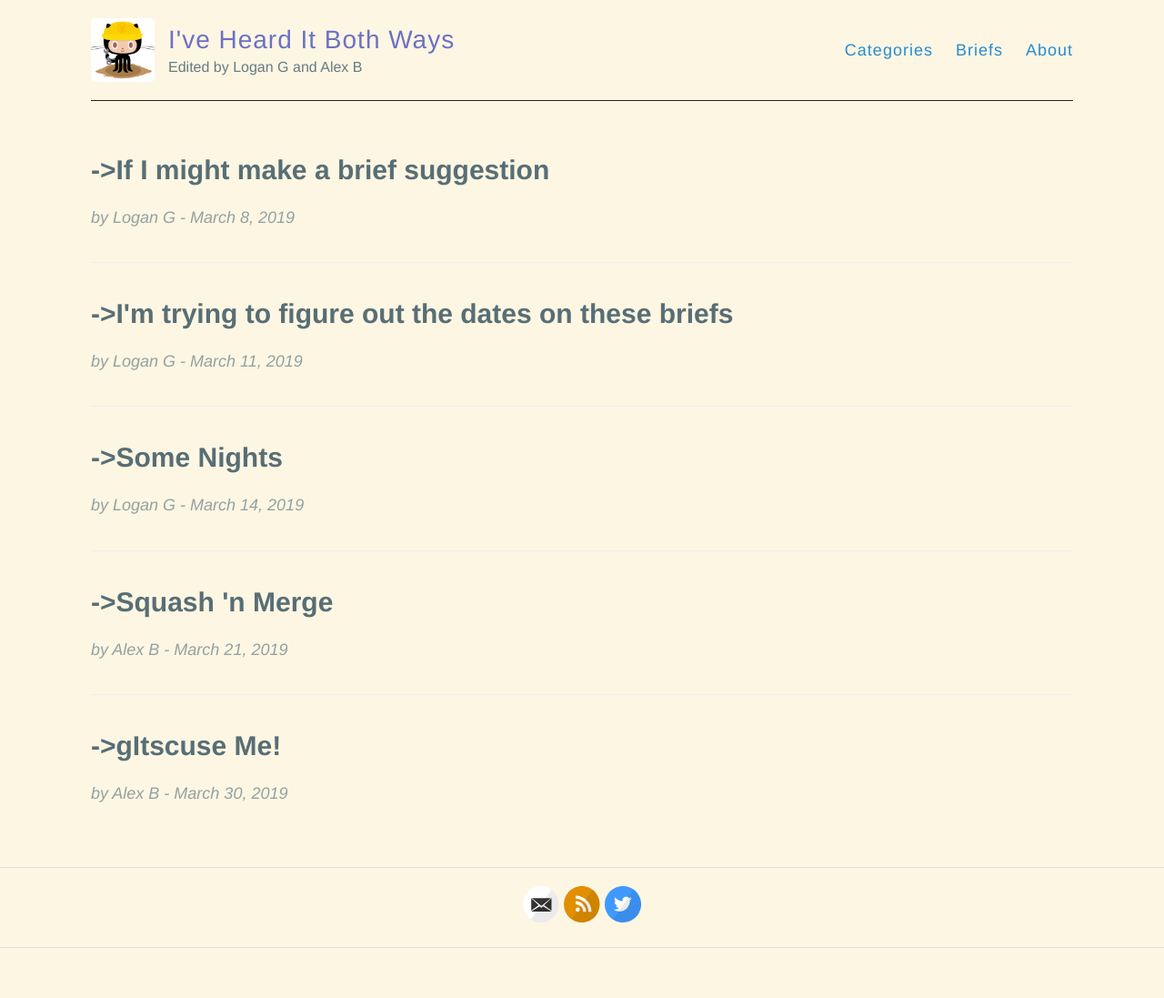
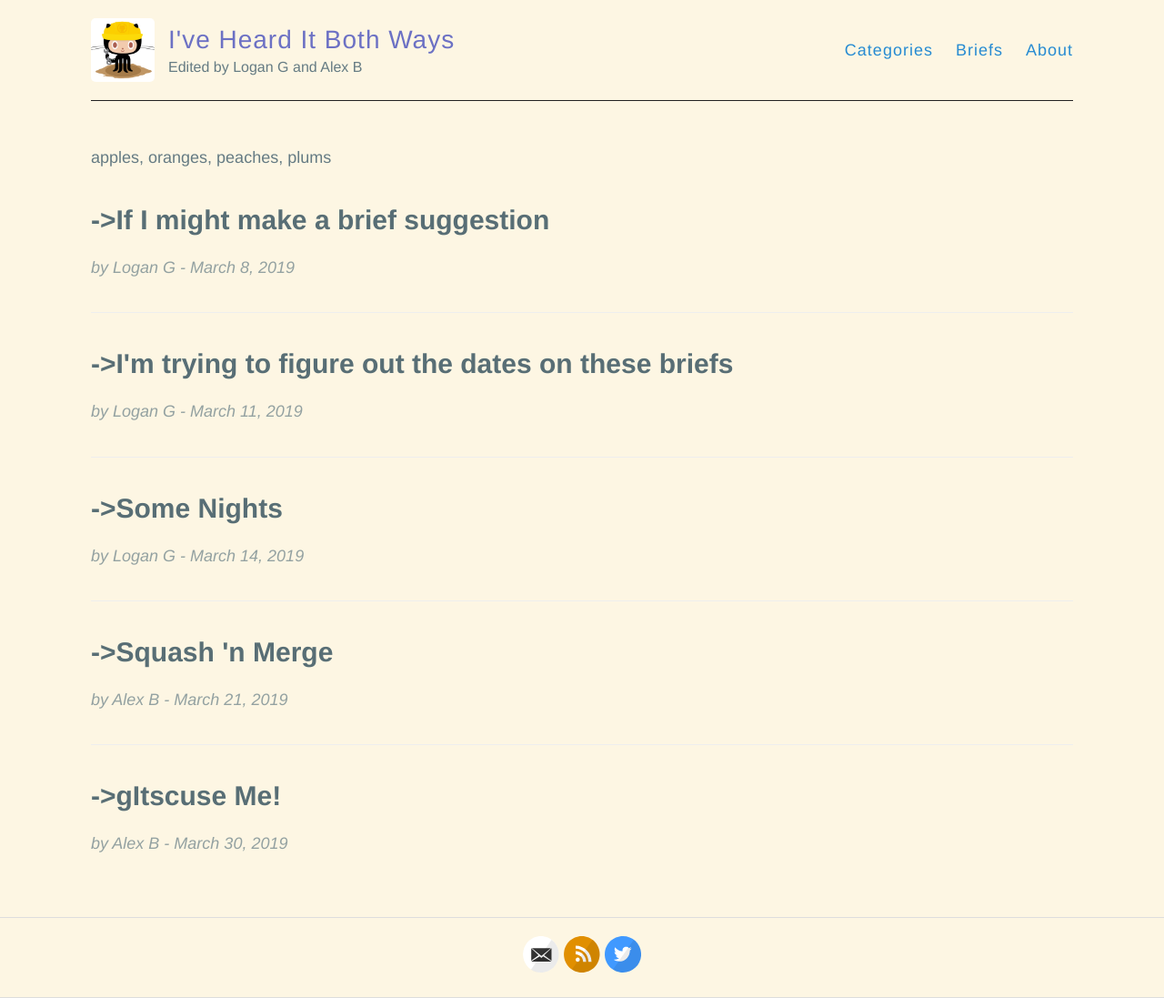
Before and after one commit to hencefarthing/hencefarthing.github.io, a Jekyll site: the page built from briefs.md, in a window 1280 px wide. Shown: the whole page at 91% size. Built offline with Jekyll 4.4.1, drawn with Linux system fonts in a browser that asks for light colours; before the commit the page ends 1042 px from its top, so only the background shows below that.

Commit message:
new test for-loop

```diff
--- a/_layouts/list-briefs.html
+++ b/_layouts/list-briefs.html
@@ -3,6 +3,15 @@ layout: default
 ---
 
 <div class="posts">
+    <!-- TRY REVERSING IN A NEW VARIABLE -->
+    {% assign my_array = "apples, oranges, peaches, plums" %}
+
+    {% for item in my_array %}
+    <p>
+        {{ item }}
+    </p>
+    {% endfor %}
+
     {% for brief in site.briefs | reverse %}
         <article class="post">
 
```
